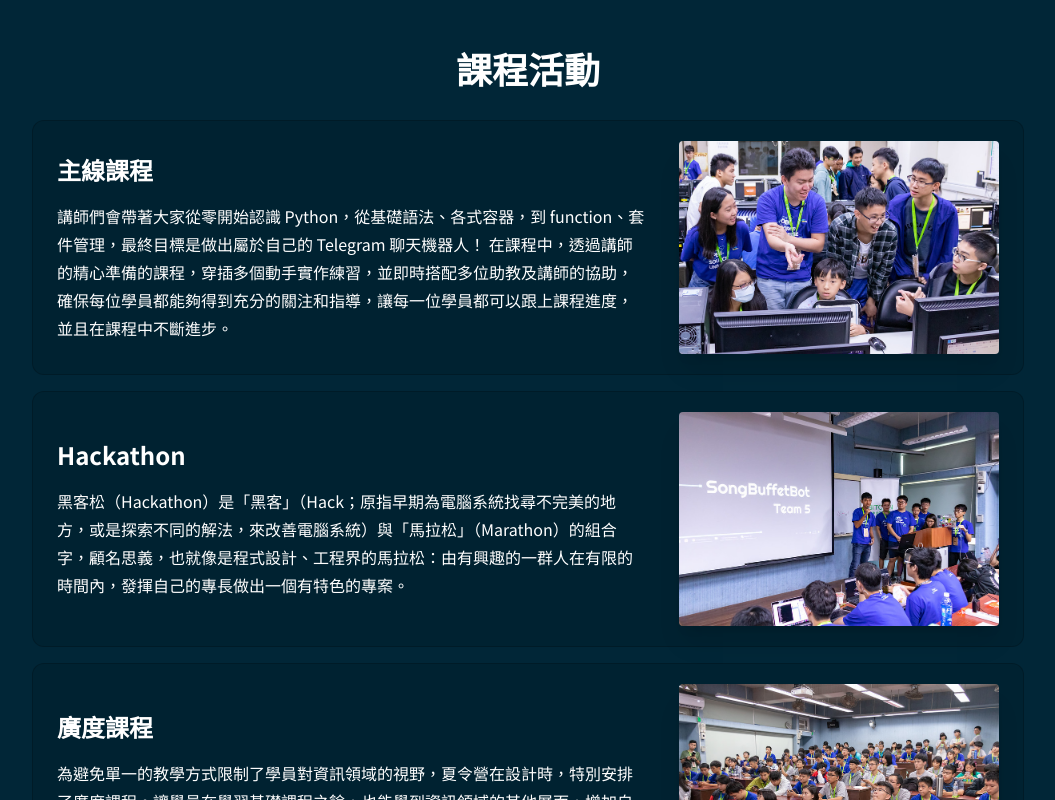
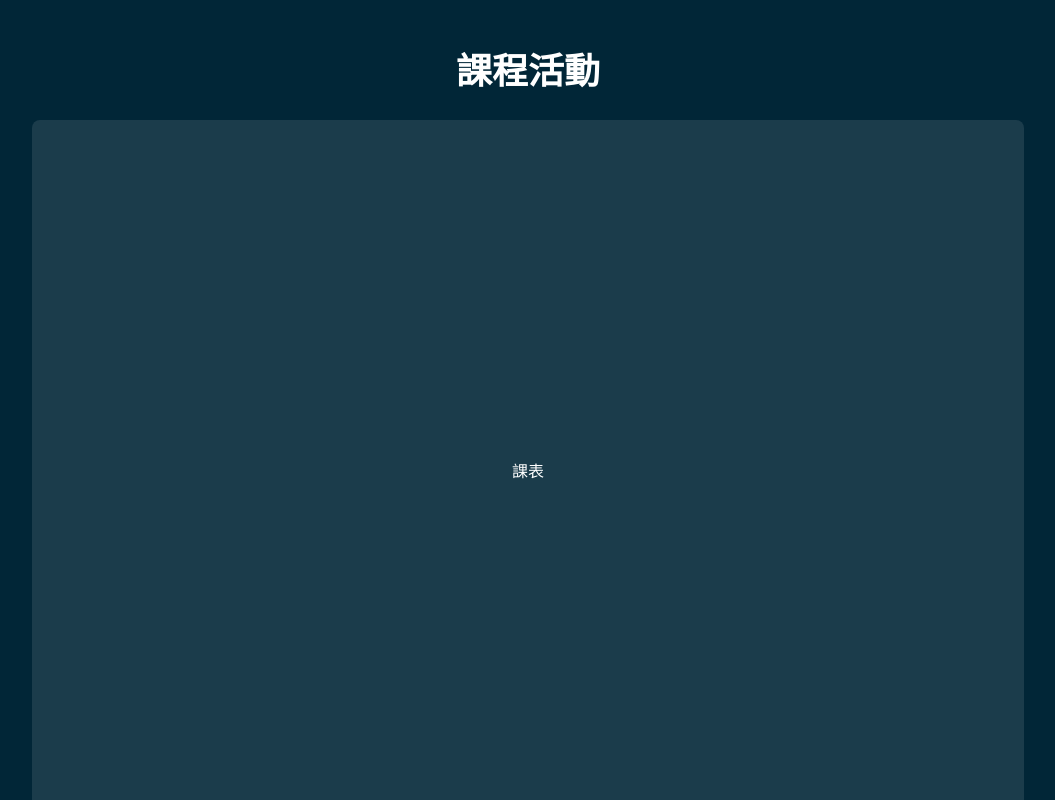
Before and after one commit to sitcon-tw/camp2024, a Next.js app: page /2023/ in a window 1280 px wide. Shown: the part 1460-2260 px from the top of the page, without its empty margins (112-1167 px from the left). Built offline with nearby package versions, Linux system fonts and the light colour scheme.

Commit message:
show timetable

```diff
--- a/components/Events.tsx
+++ b/components/Events.tsx
@@ -33,8 +33,8 @@ export default function Events() {
   return (
     <div className="container">
       <SectionTitle id="events">課程活動</SectionTitle>
-      {/* <TimeTable />
-    <div className="mt-12 md:mt-6" /> */}
+      <TimeTable />
+      <div className="mt-12 md:mt-6" />
       <EventBox>
         <EventContent>
           <EventTitle>主線課程</EventTitle>
```
